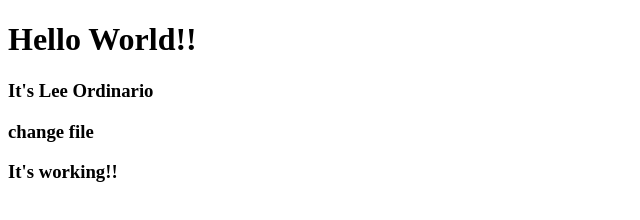
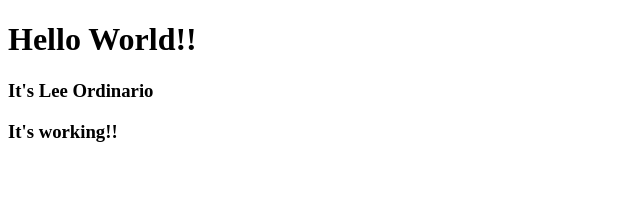
Before and after one commit to LeeOrdinario/cecs105, a plain HTML site: page index.html in a window 1280 px wide. Shown: the whole page, without its empty margins (0-640 px from the left). Drawn offline with Linux system fonts and the light colour scheme.

Commit message:
Update index.html

```diff
--- a/index.html
+++ b/index.html
@@ -5,8 +5,7 @@
  </head>
  <body>
  <h1>Hello World!! </h1>
- <h3> It's Lee Ordinario </h3>
-  <h3> change file </h3>
+  <h3> It's Lee Ordinario </h3>
   <h3> It's working!! </h3>
  </body>
  </html>
```
